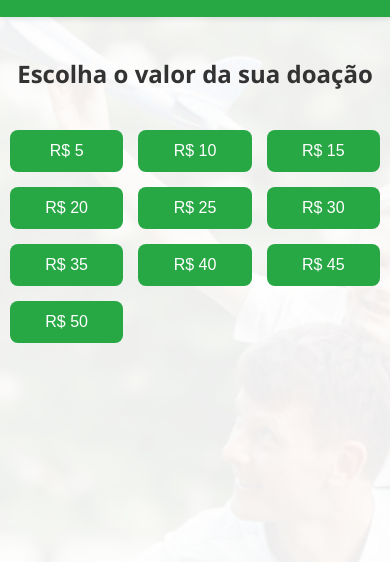
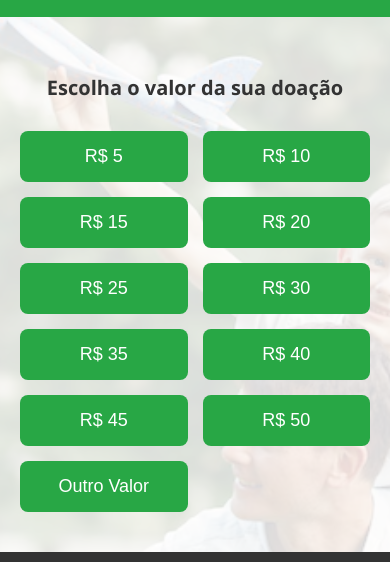
Before and after one commit to VaquinhaBrasil/AjudaVaquinha, a plain HTML site: page index.html in a window 390 px wide. Both pictures are taken after typing "Sample" into the empty fields and a click on the input "Doar para Vaquinha". Shown: the part 63-625 px from the top of the page. Drawn offline with Linux system fonts and the light colour scheme.

Commit message:
Modificação 10

```diff
--- a/index.html
+++ b/index.html
@@ -23,7 +23,7 @@
       left: 0;
       height: 100%;
       width: 100%;
-      background: rgba(255, 255, 255, 0.93);
+      background: rgba(255, 255, 255, 0.85);
       z-index: -1;
     }
 
@@ -32,8 +32,6 @@
       padding: 20px;
       display: flex;
       align-items: center;
-      justify-content: flex-start;
-      box-shadow: 0 2px 6px rgba(0,0,0,0.1);
     }
 
     header img {
@@ -112,13 +110,11 @@
       flex-direction: column;
       align-items: center;
       padding: 40px 20px;
-      gap: 20px;
-      min-height: calc(100vh - 160px);
     }
 
     .donation-options h2 {
       color: #333;
-      margin-bottom: 20px;
+      margin-bottom: 30px;
     }
 
     .donation-buttons {
@@ -132,12 +128,12 @@
     .donation-buttons button {
       background-color: #28a745;
       color: white;
+      padding: 15px;
       font-size: 18px;
-      padding: 15px;
       border: none;
       border-radius: 8px;
       cursor: pointer;
-      transition: background-color 0.2s ease;
+      transition: background-color 0.3s ease;
     }
 
     .donation-buttons button:hover {
@@ -177,21 +173,9 @@
         padding: 12px;
       }
 
-      .donation-options {
-        padding: 20px 10px;
-      }
-
-      .donation-buttons {
-        grid-template-columns: repeat(auto-fit, minmax(100px, 1fr));
-      }
-
-      .donation-buttons button {
-        font-size: 16px;
-        padding: 12px;
-      }
-
-      footer img {
-        height: 30px;
+      .donation-options h2 {
+        font-size: 20px;
+        text-align: center;
       }
     }
   </style>
@@ -202,8 +186,8 @@
     <img src="logo.png" alt="Logo da ONG">
   </header>
 
-  <!-- Tela inicial com nome e missão -->
   <div class="container" id="mainContainer">
+    <!-- Missão África -->
     <div class="left-panel">
       <h2>Missão África</h2>
       <p>
@@ -213,6 +197,7 @@
       <img src="africa.png" alt="Imagem da África">
     </div>
 
+    <!-- Formulário -->
     <div class="right-panel">
       <form id="nameForm" class="form-container">
         <input type="text" id="name" name="name" required placeholder="Digite seu nome">
@@ -221,7 +206,7 @@
     </div>
   </div>
 
-  <!-- Seção de seleção de valores -->
+  <!-- Seleção de valores -->
   <div class="donation-options" id="donationSelection">
     <h2>Escolha o valor da sua doação</h2>
     <div class="donation-buttons">
@@ -235,10 +220,10 @@
       <button onclick="goToCheckout('https://go.disruptybr.com.br/sbif0')">R$ 40</button>
       <button onclick="goToCheckout('https://go.disruptybr.com.br/y6yhy')">R$ 45</button>
       <button onclick="goToCheckout('https://go.disruptybr.com.br/mhgtb')">R$ 50</button>
+      <button onclick="outroValor()">Outro Valor</button>
     </div>
   </div>
 
-  <!-- Rodapé fixo após ambas as seções -->
   <footer>
     <img src="logo.png" alt="Logo rodapé">
   </footer>
@@ -259,6 +244,15 @@
     function goToCheckout(url) {
       window.location.href = url;
     }
+
+    function outroValor() {
+      const valor = prompt("Digite o valor que deseja doar (somente números):");
+      if (valor && !isNaN(valor) && parseFloat(valor) > 0) {
+        alert(`Obrigado! Para doar R$ ${valor}, entre em contato com nossa equipe pelo WhatsApp ou acesse nosso canal de atendimento.`);
+      } else if (valor !== null) {
+        alert("Por favor, insira um valor válido.");
+      }
+    }
   </script>
 
 </body>
```
